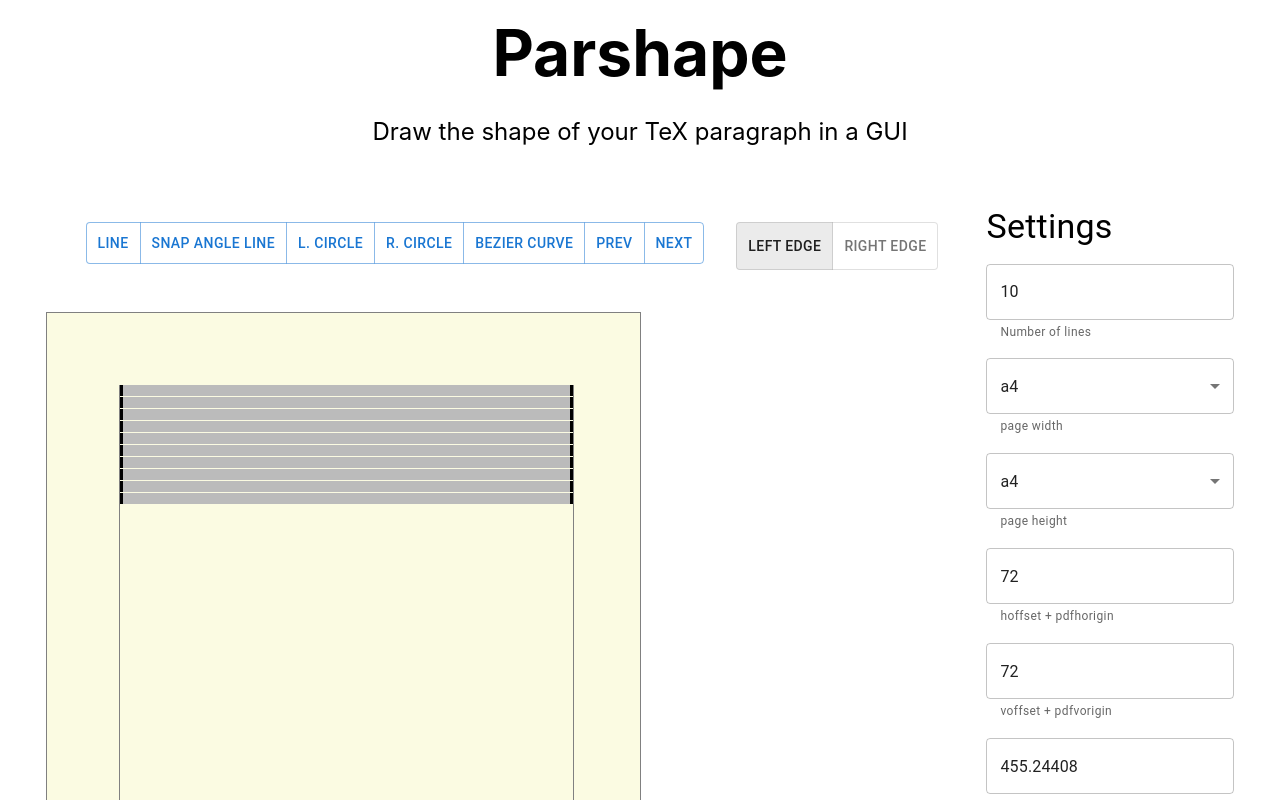
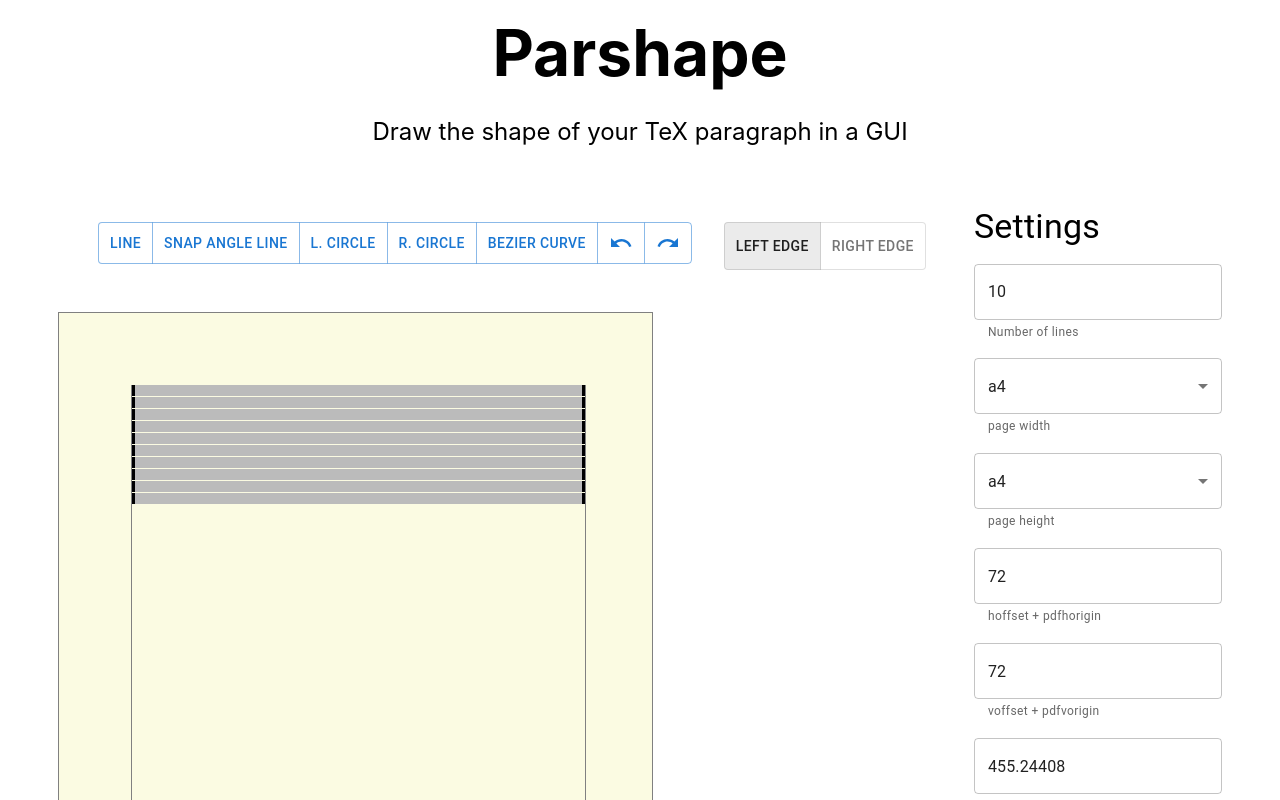
Before and after one commit to tmscer/parshape, a Next.js app: page / in a window 1280 px wide. Shown: the top 800 px of the page. Built offline with nearby package versions, Linux system fonts and the light colour scheme.

Commit message:
Use icons for prev/next action in `<Toolbar>`

```diff
--- a/components/Toolbar.js
+++ b/components/Toolbar.js
@@ -1,3 +1,5 @@
+import NextIcon from "@mui/icons-material/Redo";
+import PrevIcon from "@mui/icons-material/Undo";
 import { Button, ButtonGroup, Stack } from "@mui/material";
 import { useCallback } from "react";
 
@@ -52,8 +54,12 @@ export default function Toolbar({ onClick, prev, next, activeType }) {
         >
           bezier curve
         </ToolbarButton>
-        <ToolbarButton onClick={() => prev()}>prev</ToolbarButton>
-        <ToolbarButton onClick={() => next()}>next</ToolbarButton>
+        <ToolbarButton onClick={() => prev()}>
+          <PrevIcon />
+        </ToolbarButton>
+        <ToolbarButton onClick={() => next()}>
+          <NextIcon />
+        </ToolbarButton>
       </ButtonGroup>
     </Stack>
   );
```
